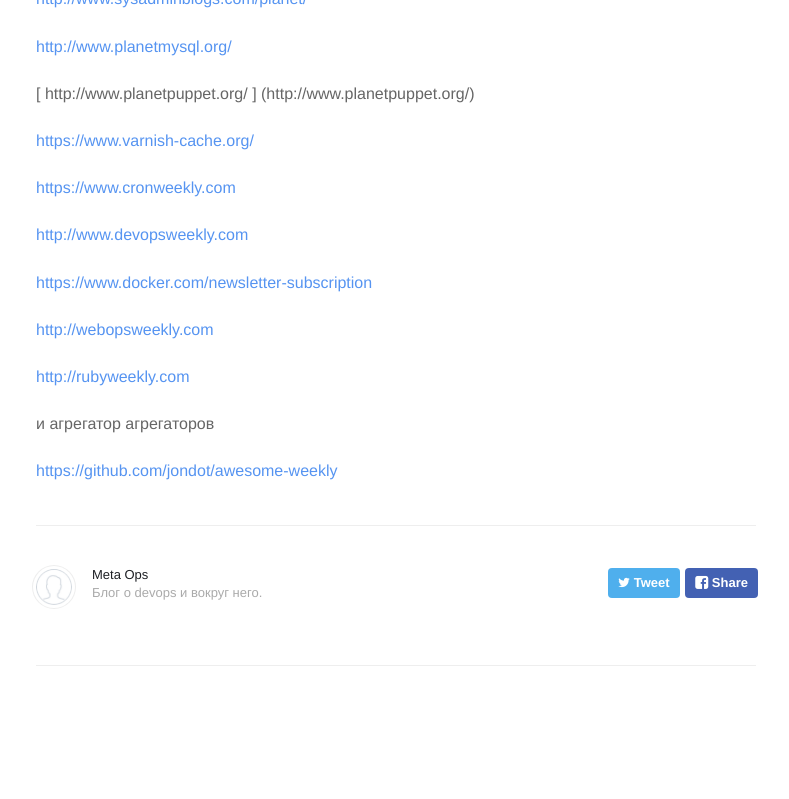
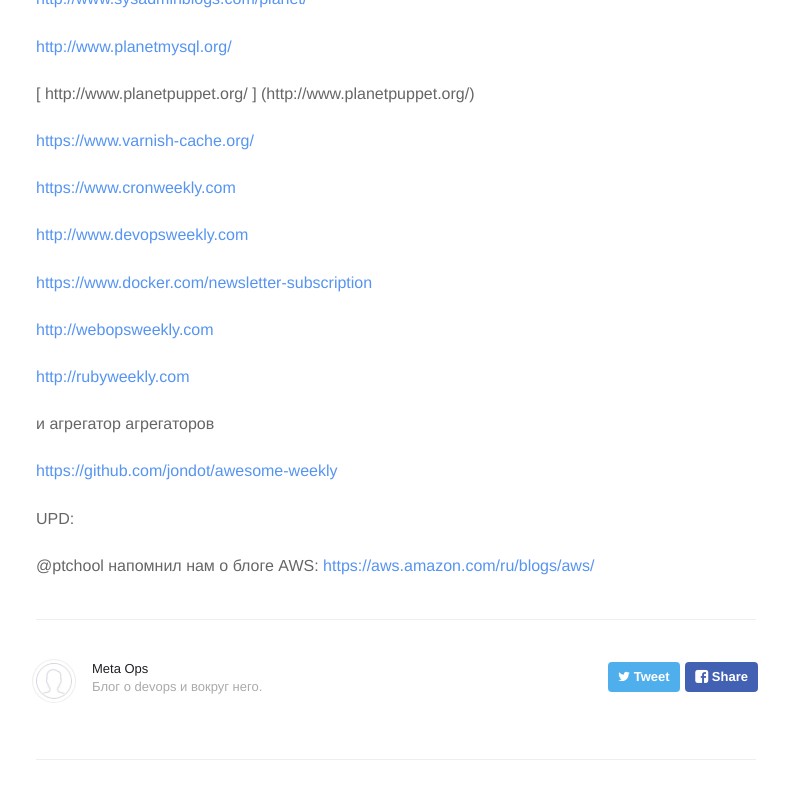
Before and after one commit to ukrops/web, a Jekyll site: the page built from _posts/2016-03-31-news.md, in a window 1280 px wide and 900 px high, scrolled down 2446 px. Shown: the top 799 px of the window, without its empty margins (244-1033 px from the left). Built offline with Jekyll 4.4.1, drawn with Linux system fonts in a browser that asks for light colours; nearby versions of some CDN libraries; Markdown is read by kramdown in place of the engine named in the settings.

Commit message:
add aws blog

```diff
--- a/_posts/2016-03-31-news.md
+++ b/_posts/2016-03-31-news.md
@@ -136,3 +136,10 @@
 
 
 [ https://github.com/jondot/awesome-weekly ](https://github.com/jondot/awesome-weekly)
+
+
+
+UPD:
+
+@ptchool напомнил нам о блоге AWS:
+[https://aws.amazon.com/ru/blogs/aws/](https://aws.amazon.com/ru/blogs/aws/)
```
